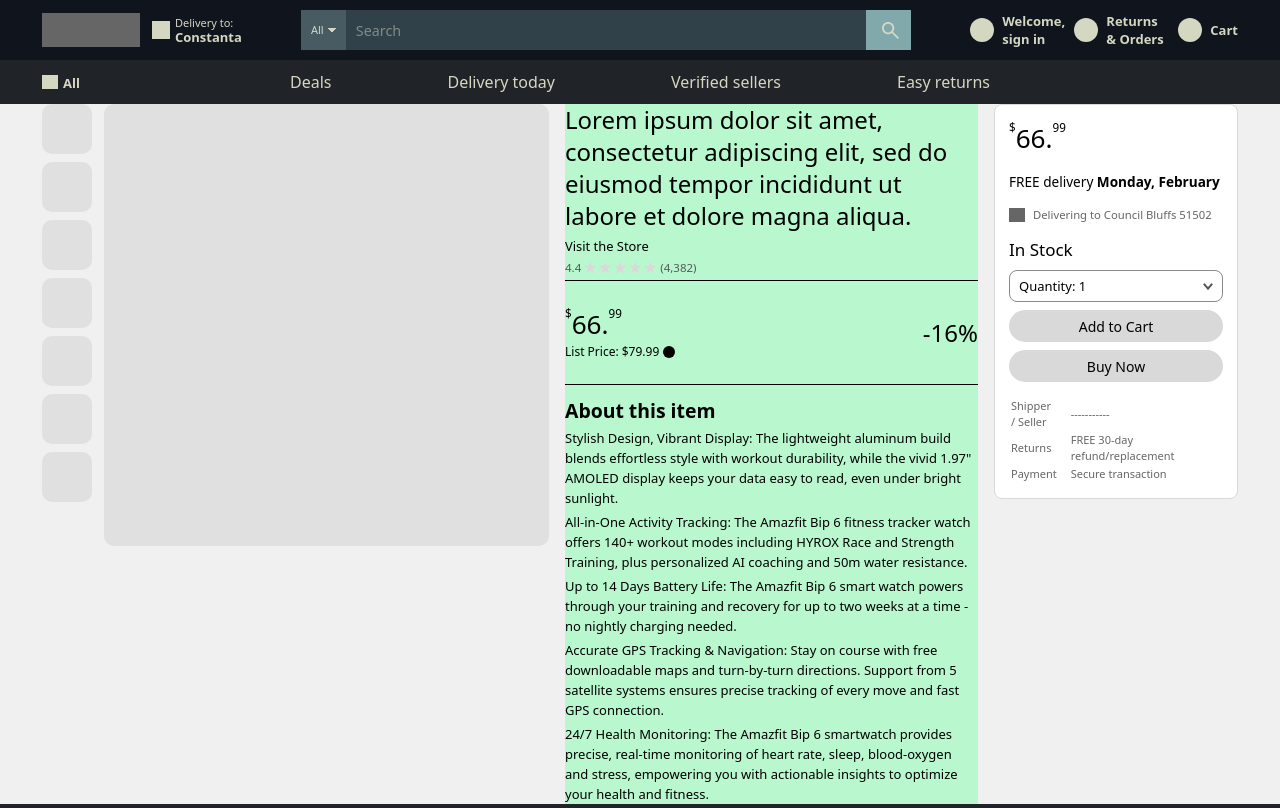
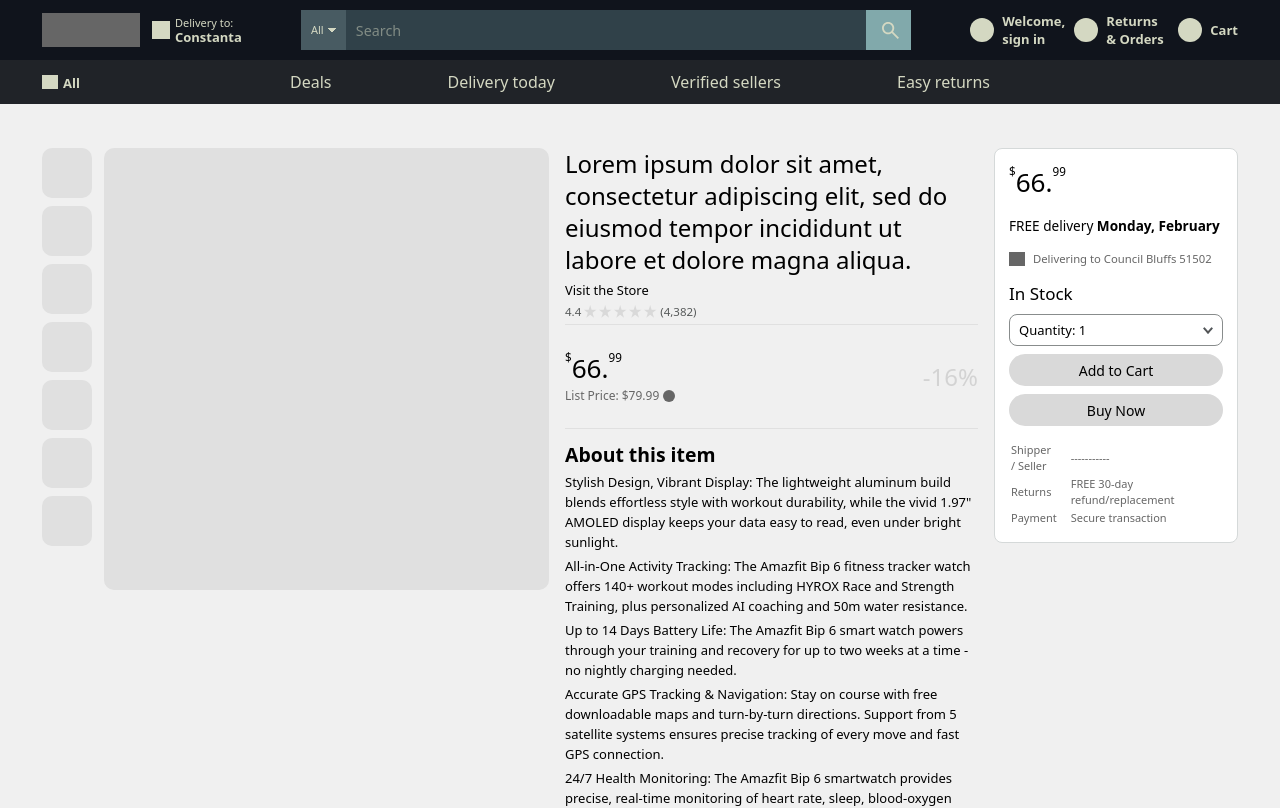
Before and after one commit to dimvxs/amazon_clone, a Next.js app in the folder frontend/: page /product in a window 1280 px wide. Shown: the top 808 px of the page. Built offline with nearby package versions, Linux system fonts and the light colour scheme.

Commit message:
product page color and padding tweaks

```diff
--- a/frontend/app/globals.css
+++ b/frontend/app/globals.css
@@ -136,4 +136,7 @@
   .layout-product-pl {
     @apply px-[23px] layout-sm:px-[42px];
   }
+  .layout-product-product-hidden{
+    @apply block layout-product-xs:hidden layout-product-lg:block
+  }
 }
--- a/frontend/app/product/page.tsx
+++ b/frontend/app/product/page.tsx
@@ -7,7 +7,7 @@
 
 export default function ProductPage() {
   return (
-    <main className="w-full flex justify-center flex-col items-center bg-page-default layout-product-px gap-[44px]">
+    <main className="w-full flex justify-center flex-col items-center bg-page-default layout-product-px gap-[44px] py-[44px]">
       <div className="w-full max-w-[1528px] flex flex-col items-start layout-product-xs:flex-row justify-between gap-4">
         <ProductImageGallery thumbnailCount={12}/>
         <ProductInfo />
--- a/frontend/components/AboutItem.tsx
+++ b/frontend/components/AboutItem.tsx
@@ -24,7 +24,7 @@
       }
     >
       <hr
-        className={`border-black ${tabletOnly ? "" :  "mt-[20px]"} mb-[14px]`}
+        className={`border-surface-1 ${tabletOnly ? "" :  "mt-[20px]"} mb-[14px]`}
       />
 
       <h2 className="text-black text-[19.4px] leading-6 font-bold mb-[5px]">
--- a/frontend/components/ProductInfo.tsx
+++ b/frontend/components/ProductInfo.tsx
@@ -8,7 +8,7 @@
 
 export default function ProductInfo() {
   return (
-    <section className="w-full layout-product-md:w-[637px] bg-green-200 flex flex-col gap-[4px] text-default">
+    <section className="w-full layout-product-md:w-[637px] flex flex-col gap-[4px] text-default">
       <h1 className="text-2xl leading-8 align-middle">
         Lorem ipsum dolor sit amet, consectetur adipiscing elit, sed do eiusmod
         tempor incididunt ut labore et dolore magna aliqua.
@@ -21,18 +21,18 @@
         <ProductReview />
       </div>
 
-      <hr className="mb-[20px]" />
+      <hr className="mb-[20px] border-surface-1" />
       <div className="flex justify-between items-center">
         <span className="flex flex-col">
           <ProductPrice />
 
-          <span className="flex items-center text-xs leading-4">
-            List Price: $79.99
-            <span className="w-3 h-3 rounded-full bg-black ml-1 shrink-0"></span>
+          <span className="flex items-center text-xs leading-4 ">
+            <span className="layout-product-product-hidden text-surface-3">List Price: $79.99</span>
+            <span className="w-3 h-3 rounded-full bg-surface-3 ml-1 shrink-0 layout-product-product-hidden"></span>
           </span>
         </span>
 
-        <span className="flex flex-col items-center text-2xl leading-8 font-light">
+        <span className="flex flex-col items-center text-2xl leading-8 font-light text-surface-2 layout-product-product-hidden">
           -16%
         </span>
       </div>
```
